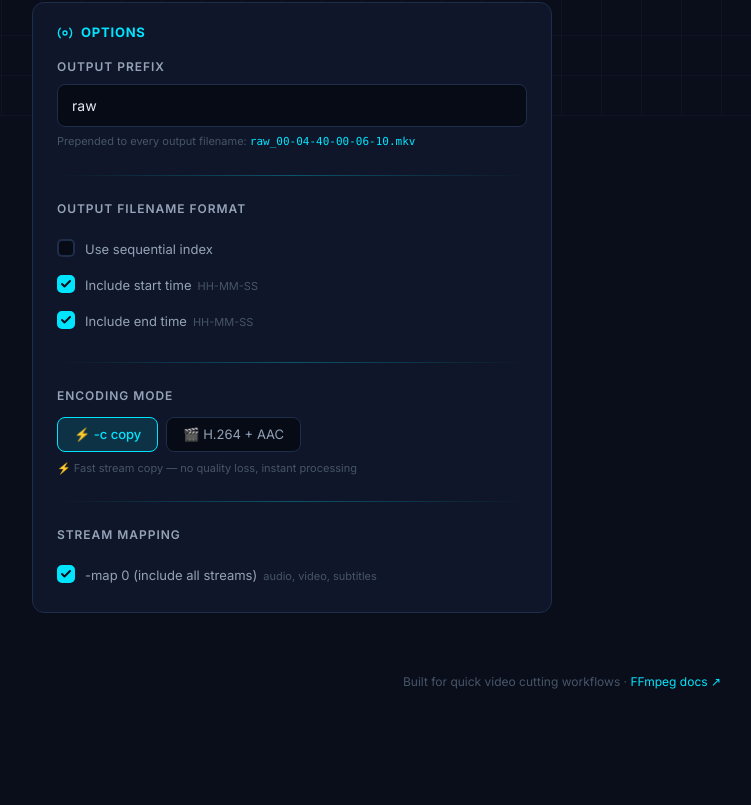
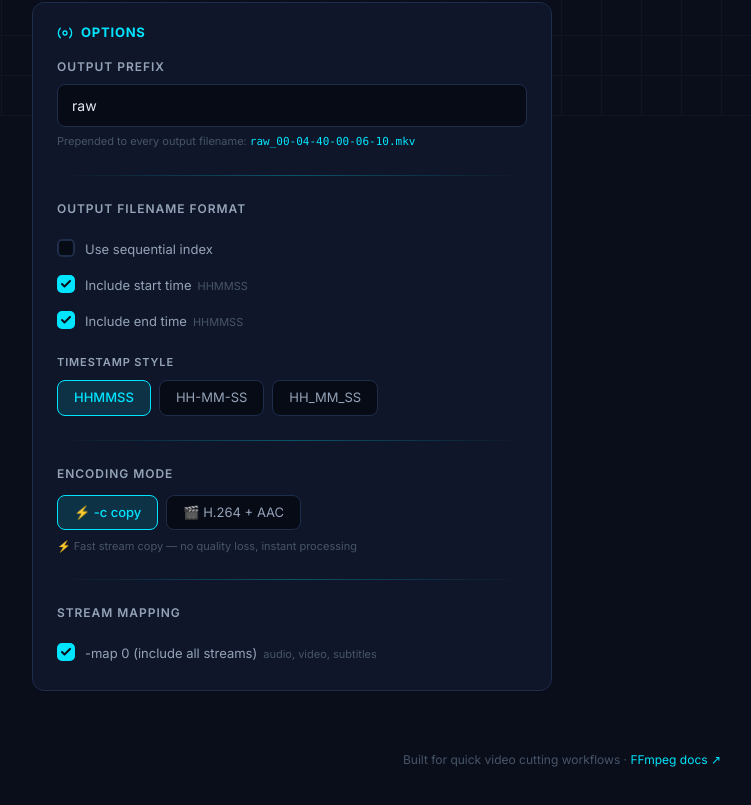
Before and after one commit to pnvttk/ffmpeg-cg, a React (Vite) app: page / in a window 1280 px wide. Shown: the part 684-1489 px from the top of the page, without its empty margins (78-829 px from the left). Before the commit the page ends 1455 px from the top, so only its background shows below. Built offline with nearby package versions, Linux system fonts and the light colour scheme.

Commit message:
feat!: add more customize time format

```diff
--- a/src/App.tsx
+++ b/src/App.tsx
@@ -10,6 +10,7 @@ const DEFAULT_OPTIONS: ClipOptions = {
   includeStart: true,
   includeEnd: true,
   useIndex: false,
+  timeFormat: 'HHMMSS',
   copyMode: 'copy',
   mapAll: true,
 };
--- a/src/features/clip-options/ClipOptions.tsx
+++ b/src/features/clip-options/ClipOptions.tsx
@@ -59,15 +59,41 @@ export const ClipOptionsPanel = ({ options, onChange }: ClipOptionsProps) => {
               checked={options.includeStart}
               onChange={(v) => set('includeStart', v)}
               label="Include start time"
-              hint="HH-MM-SS"
+              hint={options.timeFormat}
             />
             <Checkbox
               id="opt-include-end"
               checked={options.includeEnd}
               onChange={(v) => set('includeEnd', v)}
               label="Include end time"
-              hint="HH-MM-SS"
+              hint={options.timeFormat}
             />
+
+            {(options.includeStart || options.includeEnd) && (
+              <div style={{ marginTop: 16 }}>
+                <p className="field-label" style={{ marginBottom: 10, fontSize: 11 }}>Timestamp style</p>
+                <div className="radio-group">
+                  <button
+                    className={`radio-btn ${options.timeFormat === 'HHMMSS' ? 'active' : ''}`}
+                    onClick={() => set('timeFormat', 'HHMMSS')}
+                  >
+                    HHMMSS
+                  </button>
+                  <button
+                    className={`radio-btn ${options.timeFormat === 'HH-MM-SS' ? 'active' : ''}`}
+                    onClick={() => set('timeFormat', 'HH-MM-SS')}
+                  >
+                    HH-MM-SS
+                  </button>
+                  <button
+                    className={`radio-btn ${options.timeFormat === 'HH_MM_SS' ? 'active' : ''}`}
+                    onClick={() => set('timeFormat', 'HH_MM_SS')}
+                  >
+                    HH_MM_SS
+                  </button>
+                </div>
+              </div>
+            )}
           </>
         )}
       </div>
--- a/src/shared/types.ts
+++ b/src/shared/types.ts
@@ -10,6 +10,7 @@ export interface ClipOptions {
   includeStart: boolean;
   includeEnd: boolean;
   useIndex: boolean;
+  timeFormat: 'HHMMSS' | 'HH-MM-SS' | 'HH_MM_SS';
   copyMode: 'copy' | 'encode';
   mapAll: boolean;
 }
--- a/src/shared/utils/ffmpegBuilder.ts
+++ b/src/shared/utils/ffmpegBuilder.ts
@@ -1,7 +1,9 @@
 import type { TimestampClip, ClipOptions, FFmpegConfig } from '../types';
 
-/** Convert HH:MM:SS → HH-MM-SS (for filenames) */
-export function timeToFilename(time: string): string {
+/** Convert HH:MM:SS → requested format (for filenames) */
+export function timeToFilename(time: string, format: 'HHMMSS' | 'HH-MM-SS' | 'HH_MM_SS'): string {
+  if (format === 'HHMMSS') return time.replace(/:/g, '');
+  if (format === 'HH_MM_SS') return time.replace(/:/g, '_');
   return time.replace(/:/g, '-');
 }
 
@@ -35,8 +37,8 @@ function buildOutputName(
     parts.push(String(index + 1).padStart(2, '0'));
   } else {
     const segments: string[] = [];
-    if (options.includeStart) segments.push(timeToFilename(start));
-    if (options.includeEnd) segments.push(timeToFilename(end));
+    if (options.includeStart) segments.push(timeToFilename(start, options.timeFormat));
+    if (options.includeEnd) segments.push(timeToFilename(end, options.timeFormat));
     if (segments.length > 0) parts.push(segments.join('-'));
   }
 
```
